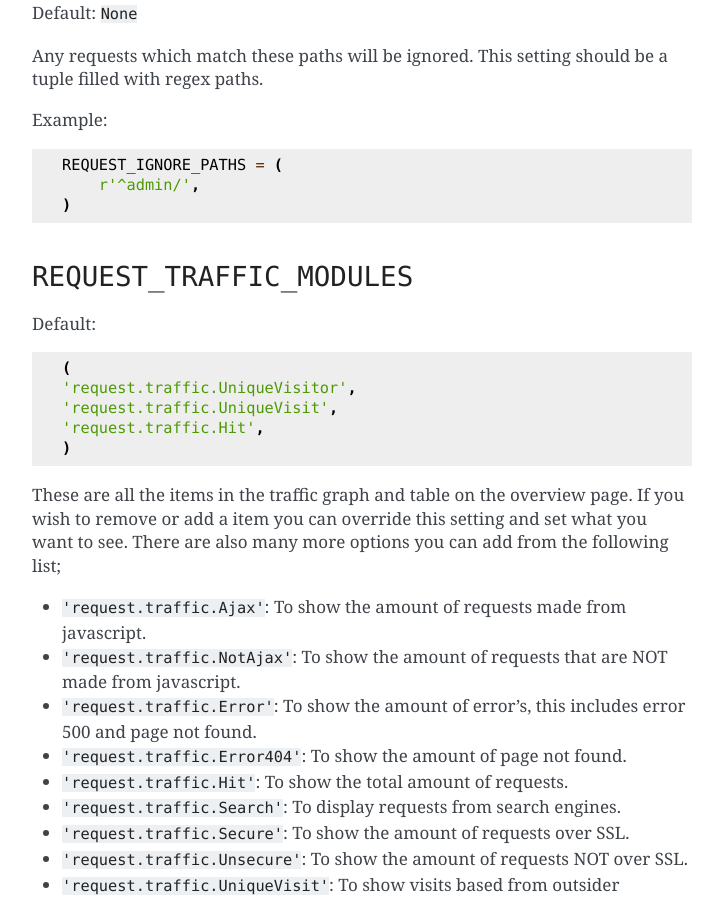
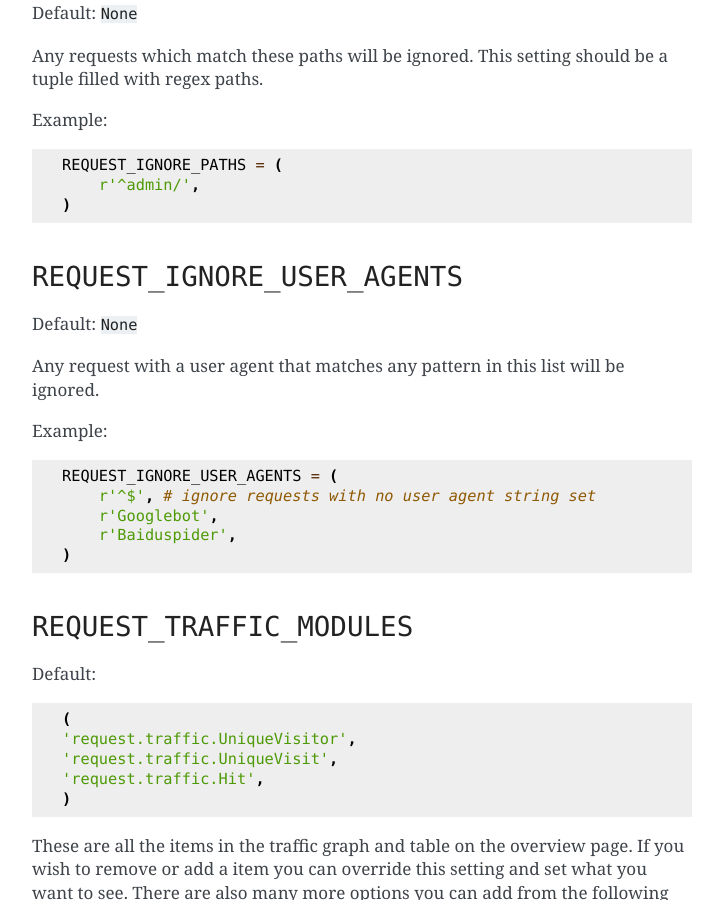
Before and after one commit to mrdoosba/mrdoosba, a Sphinx documentation site: the page built from docs/settings.txt, in a window 1280 px wide and 900 px high, scrolled down 1311 px. Shown: the whole window, without its empty margins (388-1111 px from the left). Built offline with Sphinx 7.4.7, drawn with Linux system fonts in a browser that asks for light colours; some of the changed text lies outside the part shown.

Commit message:
add setting to ignore requests based on user agent string
Users might want to exclude requests from web crawlers, or automated
tools with known user agent strings.  Add a setting for this.

```diff
--- a/docs/settings.txt
+++ b/docs/settings.txt
@@ -66,6 +66,23 @@ Example:
 
     REQUEST_IGNORE_PATHS = (
         r'^admin/',
+    )
+
+``REQUEST_IGNORE_USER_AGENTS``
+===========================
+
+Default: ``None``
+
+Any request with a user agent that matches any pattern in this list will be ignored.
+
+Example:
+
+.. code-block:: python
+
+    REQUEST_IGNORE_USER_AGENTS = (
+        r'^$', # ignore requests with no user agent string set
+        r'Googlebot',
+        r'Baiduspider',
     )
 
 ``REQUEST_TRAFFIC_MODULES``
```
Also changed, not shown: 2 other files.
